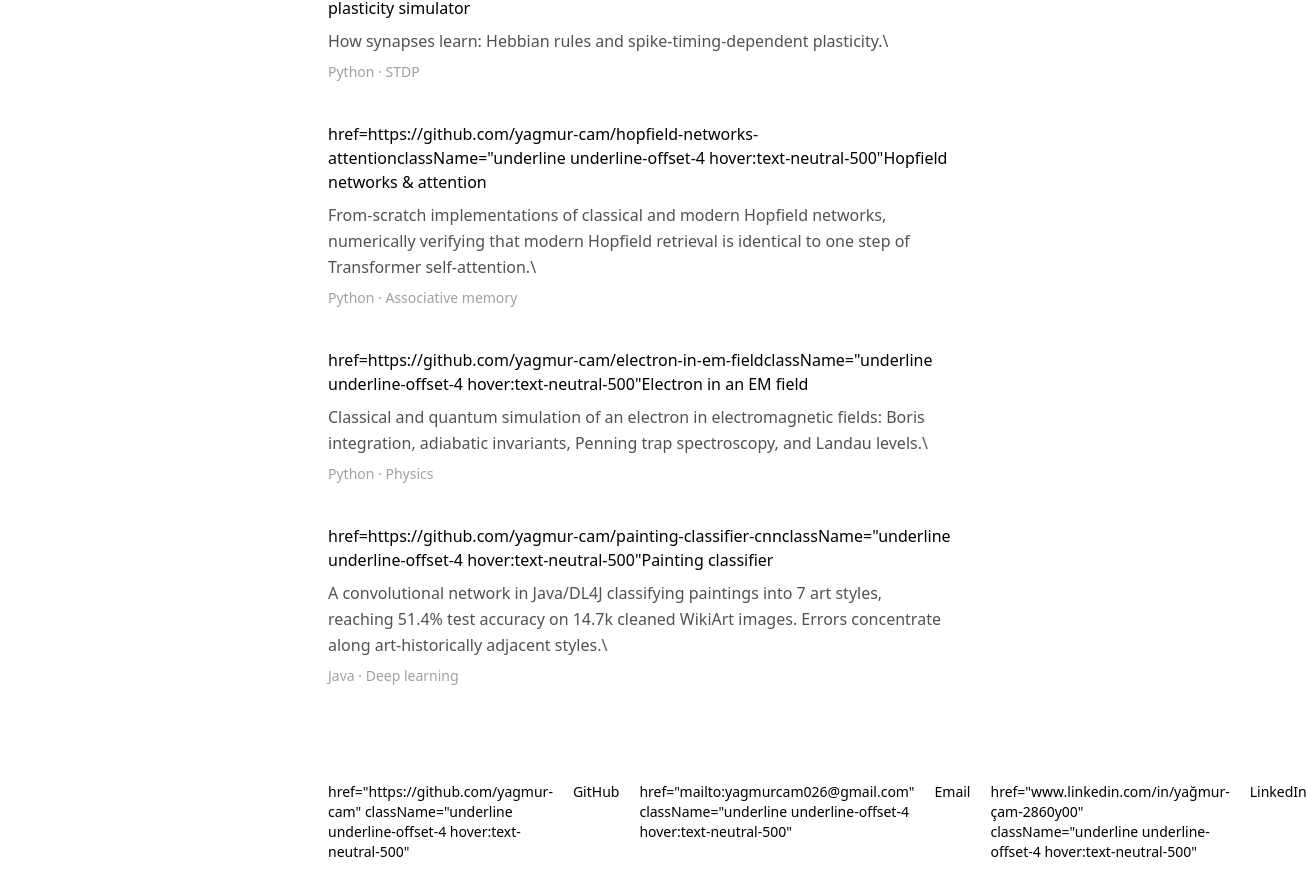
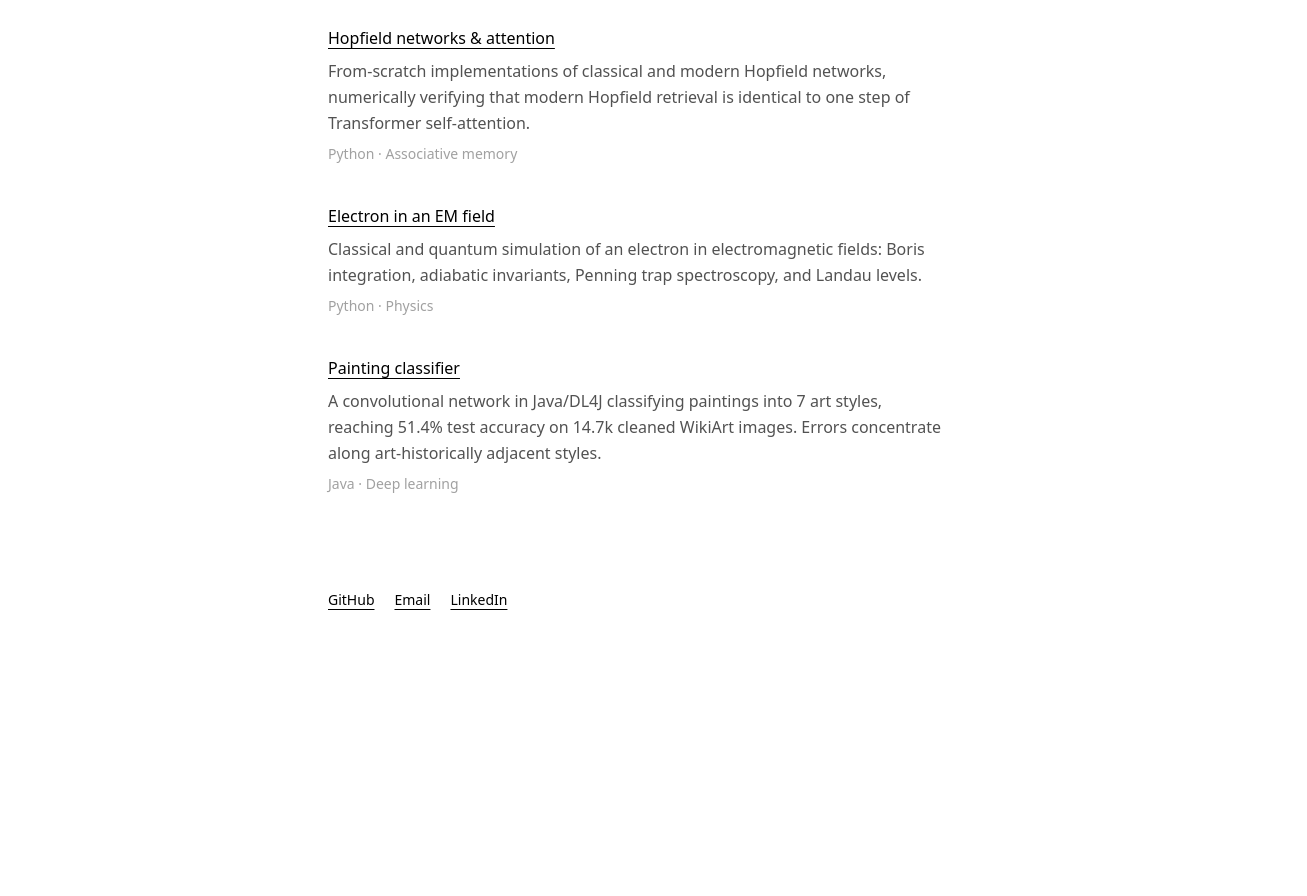
Before and after one commit to yagmur-cam/my-lab, a Next.js app: page /projects in a window 1280 px wide. Shown: the part 498-1394 px from the top of the page, 1307 px wide, since content can reach past the window. After the commit the page ends 1172 px from the top, so only its background shows below. Built offline with nearby package versions, Linux system fonts and the light colour scheme.

Commit message:
add projects and writing pages

```diff
--- a/app/layout.tsx
+++ b/app/layout.tsx
@@ -22,21 +22,18 @@ export default function RootLayout({
         {children}
 
         <footer className="mt-24 flex gap-5 text-sm">
-          href="https://github.com/yagmur-cam"
-          className="underline underline-offset-4 hover:text-neutral-500"
-        <a>
+          <a href="https://github.com/yagmur-cam"
+          className="underline underline-offset-4 hover:text-neutral-500">
           GitHub
         </a>
 
-          href="mailto:yagmurcam026@gmail.com"
-          className="underline underline-offset-4 hover:text-neutral-500"
-        <a>
+          <a href="mailto:yagmurcam026@gmail.com"
+          className="underline underline-offset-4 hover:text-neutral-500">
           Email
         </a>
 
-          href="www.linkedin.com/in/yağmur-çam-2860y00"
-          className="underline underline-offset-4 hover:text-neutral-500"
-        <a>
+          <a href="www.linkedin.com/in/yağmur-çam-2860y00"
+          className="underline underline-offset-4 hover:text-neutral-500">
           LinkedIn
       </a>
     </footer>
--- a/app/projects/page.tsx
+++ b/app/projects/page.tsx
@@ -1,31 +1,36 @@
 const projects = [
   {
     name: "Hodgkin-Huxley simulator",
-    blurb: "HH neurons scaled form a single cell to a coupled 2D grid, producing traveling depolarization waves. Measures conduction velocity against coupling strength and locates the source-sink threshold.",
+    blurb:
+      "HH neurons scaled from a single cell to a coupled 2D grid, producing traveling depolarization waves. Measures conduction velocity against coupling strength and locates the source-sink threshold.",
     repo: "https://github.com/yagmur-cam/hodgkin-huxley-simulator",
     tags: ["Python", "Computational neuroscience"],
   },
   {
     name: "Neural plasticity simulator",
-    blurb: "How synapses learn: Hebbian rules and spike-timing-dependent plasticity.",
-    repo:  "https://github.com/yagmur-cam/neural-plasticity-simulator",
+    blurb:
+      "How synapses learn: Hebbian rules and spike-timing-dependent plasticity.",
+    repo: "https://github.com/yagmur-cam/neural-plasticity-simulator",
     tags: ["Python", "STDP"],
   },
   {
     name: "Hopfield networks & attention",
-    blurb: "From-scratch implementations of classical and modern Hopfield networks, numerically verifying that modern Hopfield retrieval is identical to one step of Transformer self-attention.",
+    blurb:
+      "From-scratch implementations of classical and modern Hopfield networks, numerically verifying that modern Hopfield retrieval is identical to one step of Transformer self-attention.",
     repo: "https://github.com/yagmur-cam/hopfield-networks-attention",
     tags: ["Python", "Associative memory"],
   },
   {
     name: "Electron in an EM field",
-    blurb:  "Classical and quantum simulation of an electron in electromagnetic fields: Boris integration, adiabatic invariants, Penning trap spectroscopy, and Landau levels.",
+    blurb:
+      "Classical and quantum simulation of an electron in electromagnetic fields: Boris integration, adiabatic invariants, Penning trap spectroscopy, and Landau levels.",
     repo: "https://github.com/yagmur-cam/electron-in-em-field",
     tags: ["Python", "Physics"],
   },
   {
     name: "Painting classifier",
-    blurb: "A convolutional network in Java/DL4J classifying paintings into 7 art styles, reaching 51.4% test accuracy on 14.7k cleaned WikiArt images. Errors concentrate along art-historically adjacent styles.",
+    blurb:
+      "A convolutional network in Java/DL4J classifying paintings into 7 art styles, reaching 51.4% test accuracy on 14.7k cleaned WikiArt images. Errors concentrate along art-historically adjacent styles.",
     repo: "https://github.com/yagmur-cam/painting-classifier-cnn",
     tags: ["Java", "Deep learning"],
   },
@@ -35,24 +40,20 @@ export default function Projects() {
   return (
     <div>
       <h1 className="text-2xl font-medium">Projects</h1>
+
       <div className="mt-10 space-y-10">
         {projects.map((p) => (
           <article key={p.name}>
             <h2 className="font-medium">
-                            href={p.repo}
-                            className="underline underline-offset-4 hover:text-neutral-500"
-                        <a>
+              <a href={p.repo} className="underline underline-offset-4">
                 {p.name}
               </a>
             </h2>
-
-                        <p className="mt-2 leading-relaxed text-neutral-600">{p.blurb}\</p>
-                        <p className="mt-2 text-sm text-neutral-400">
-                            {p.tags.join(" · ")}
-                        </p>
+            <p className="mt-2 leading-relaxed text-neutral-600">{p.blurb}</p>
+            <p className="mt-2 text-sm text-neutral-400">{p.tags.join(" · ")}</p>
           </article>
         ))}
       </div>
     </div>
-    )
-};
+  );
+}
```
Lines whose indentation alone changed are shown as unchanged.
